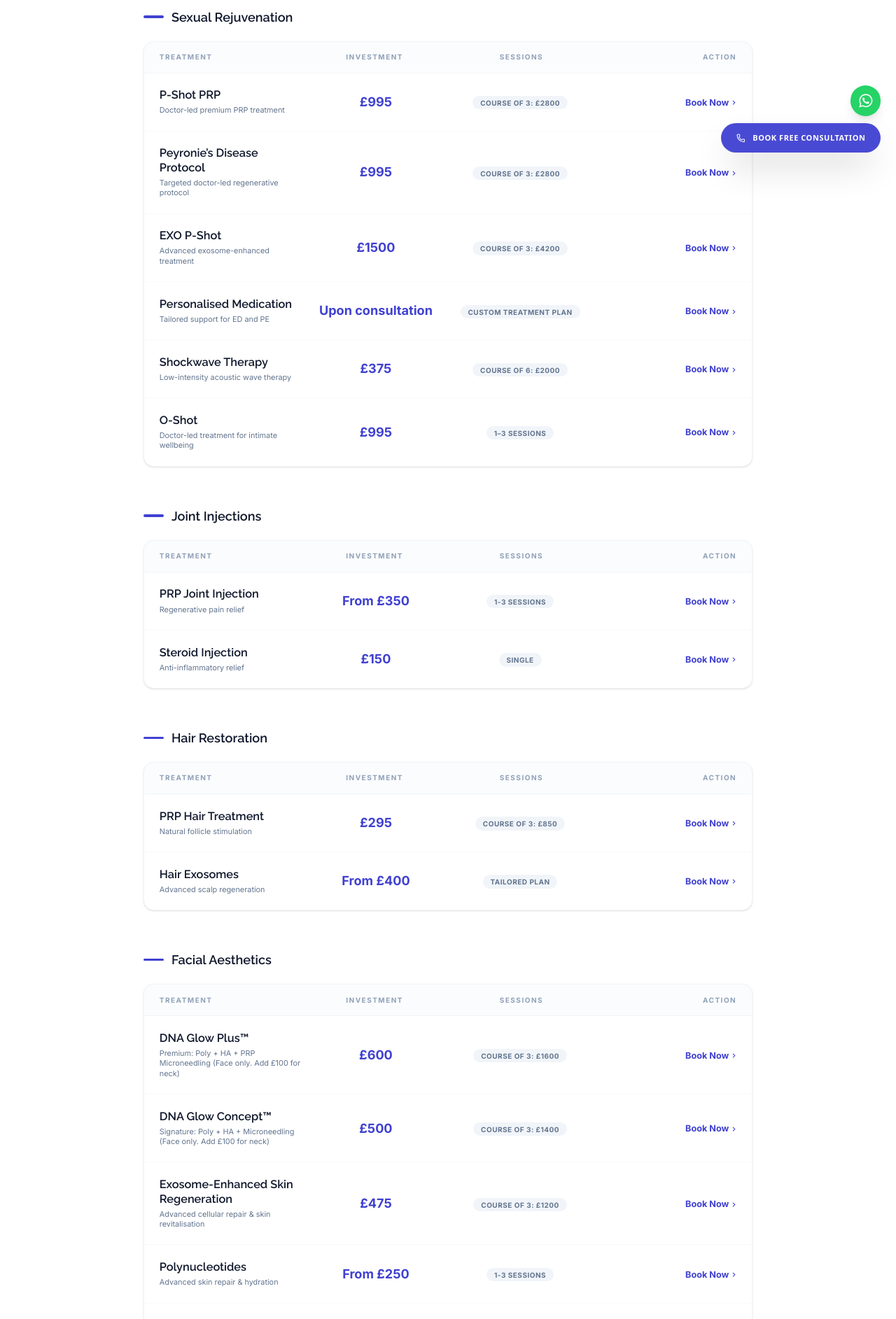
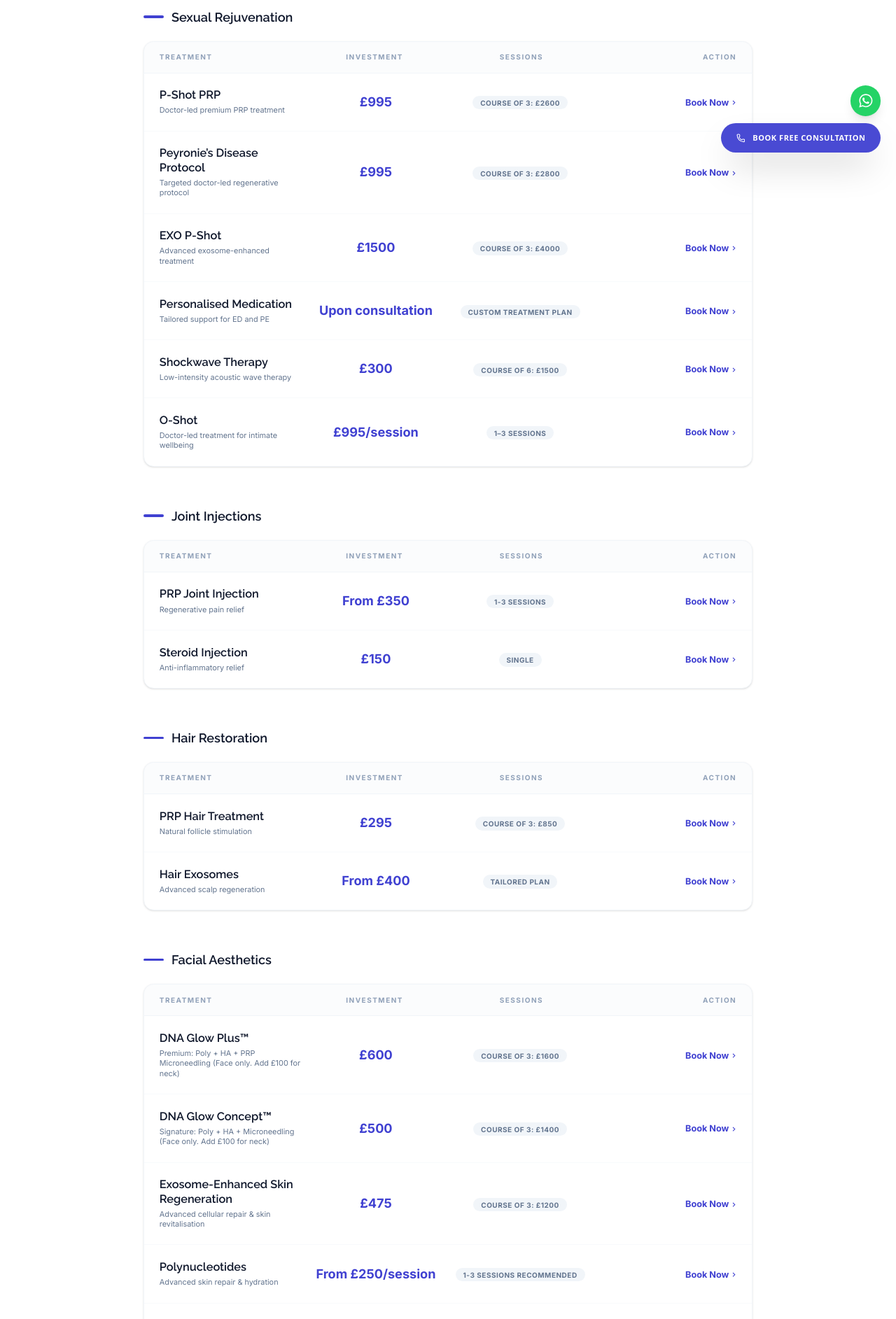
Before and after one commit to binithekid/Healing-PRP-Clinics-Preview, a Next.js app: page /birmingham/prices in a window 1280 px wide. Shown: the part 560-2445 px from the top of the page at 70% size. Built offline with nearby package versions, Linux system fonts and the light colour scheme.

Commit message:
Update PricesClient.tsx

```diff
--- a/src/components/pages/PricesClient.tsx
+++ b/src/components/pages/PricesClient.tsx
@@ -16,12 +16,12 @@ export default function PricesClient({ isBirmingham = false }: { isBirmingham?:
       id: "sexual",
       title: "Sexual Rejuvenation",
       items: [
-        { name: "P-Shot PRP", price: "£995", sessions: "Course of 3: £2800", details: "Doctor-led premium PRP treatment" },
+        { name: "P-Shot PRP", price: "£995", sessions: "Course of 3: £2600", details: "Doctor-led premium PRP treatment" },
         { name: "Peyronie’s Disease Protocol", price: "£995", sessions: "Course of 3: £2800", details: "Targeted doctor-led regenerative protocol" },
-        { name: "EXO P-Shot", price: "£1500", sessions: "Course of 3: £4200", details: "Advanced exosome-enhanced treatment" },
+        { name: "EXO P-Shot", price: "£1500", sessions: "Course of 3: £4000", details: "Advanced exosome-enhanced treatment" },
         { name: "Personalised Medication", price: "Upon consultation", sessions: "Custom treatment plan", details: "Tailored support for ED and PE" },
-        { name: "Shockwave Therapy", price: "£375", sessions: "Course of 6: £2000", details: "Low-intensity acoustic wave therapy" },
-        { name: "O-Shot", price: "£995", sessions: "1–3 sessions", details: "Doctor-led treatment for intimate wellbeing" },
+        { name: "Shockwave Therapy", price: "£300", sessions: "Course of 6: £1500", details: "Low-intensity acoustic wave therapy" },
+        { name: "O-Shot", price: "£995/session", sessions: "1–3 sessions", details: "Doctor-led treatment for intimate wellbeing" },
       ]
     },
     {
@@ -47,9 +47,9 @@ export default function PricesClient({ isBirmingham = false }: { isBirmingham?:
         { name: "DNA Glow Plus™", price: "£600", sessions: "Course of 3: £1600", details: "Premium: Poly + HA + PRP Microneedling (Face only. Add £100 for neck)" },
         { name: "DNA Glow Concept™", price: "£500", sessions: "Course of 3: £1400", details: "Signature: Poly + HA + Microneedling (Face only. Add £100 for neck)" },
         { name: "Exosome-Enhanced Skin Regeneration", price: "£475", sessions: "Course of 3: £1200", details: "Advanced cellular repair & skin revitalisation" },
-        { name: "Polynucleotides", price: "From £250", sessions: "1-3 sessions", details: "Advanced skin repair & hydration" },
-        { name: "HA Skin Boosters", price: "£250", sessions: "2-3 sessions", details: "Deep hydration & glow" },
-        { name: "PRP Microneedling", price: "£200", sessions: "2-3 sessions", details: "Texture & acne scar support" },
+        { name: "Polynucleotides", price: "From £250/session", sessions: "1-3 sessions recommended", details: "Advanced skin repair & hydration" },
+        { name: "HA Skin Boosters", price: "£250/session", sessions: "2-3 sessions", details: "Deep hydration & glow" },
+        { name: "PRP Microneedling", price: "£200/session", sessions: "2-3 sessions", details: "Texture & acne scar support" },
         { name: "Vampire Facial", price: "£550", sessions: "Course of 3: £1500", details: "Full face regeneration" },
         { name: "Botox (3 Areas)", price: "£200", sessions: "Single", details: "Anti-wrinkle injections" },
       ]
```
